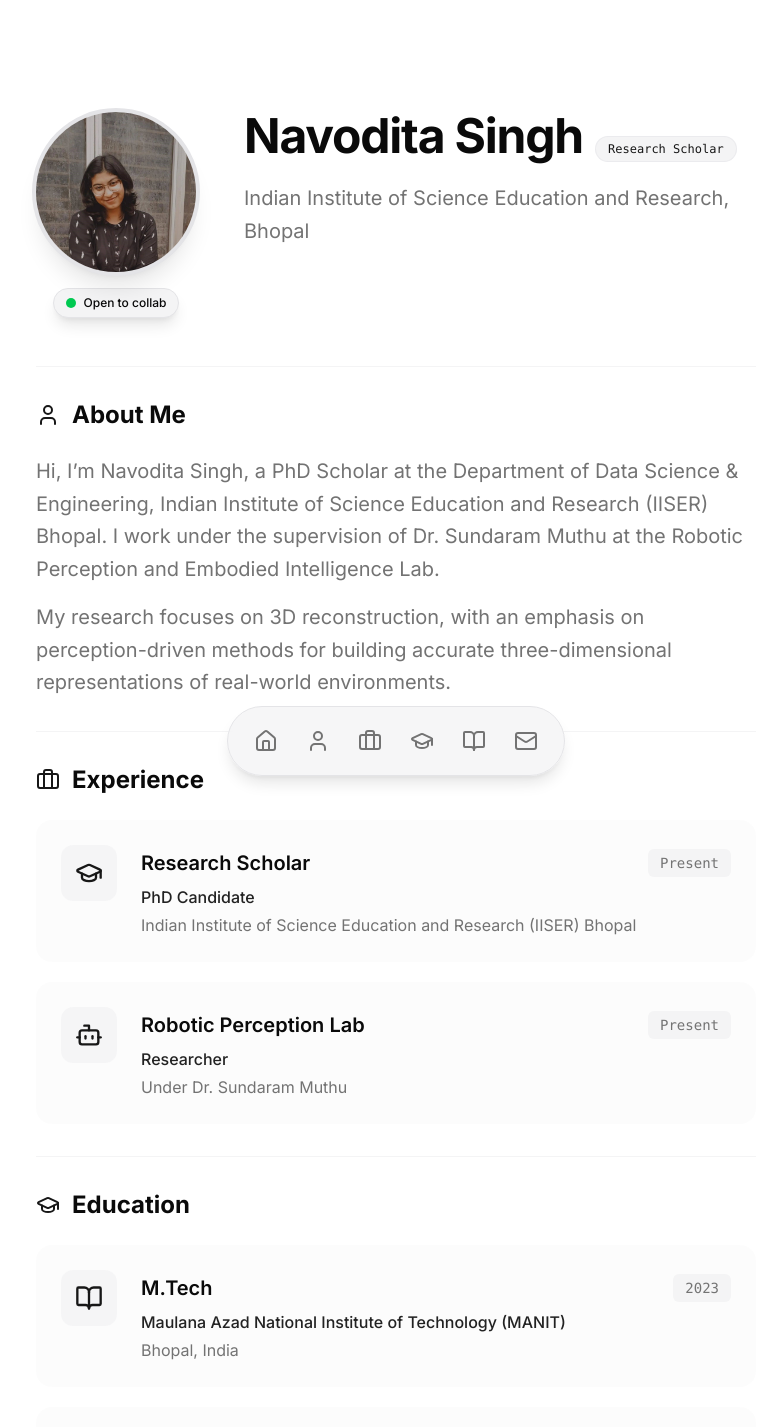
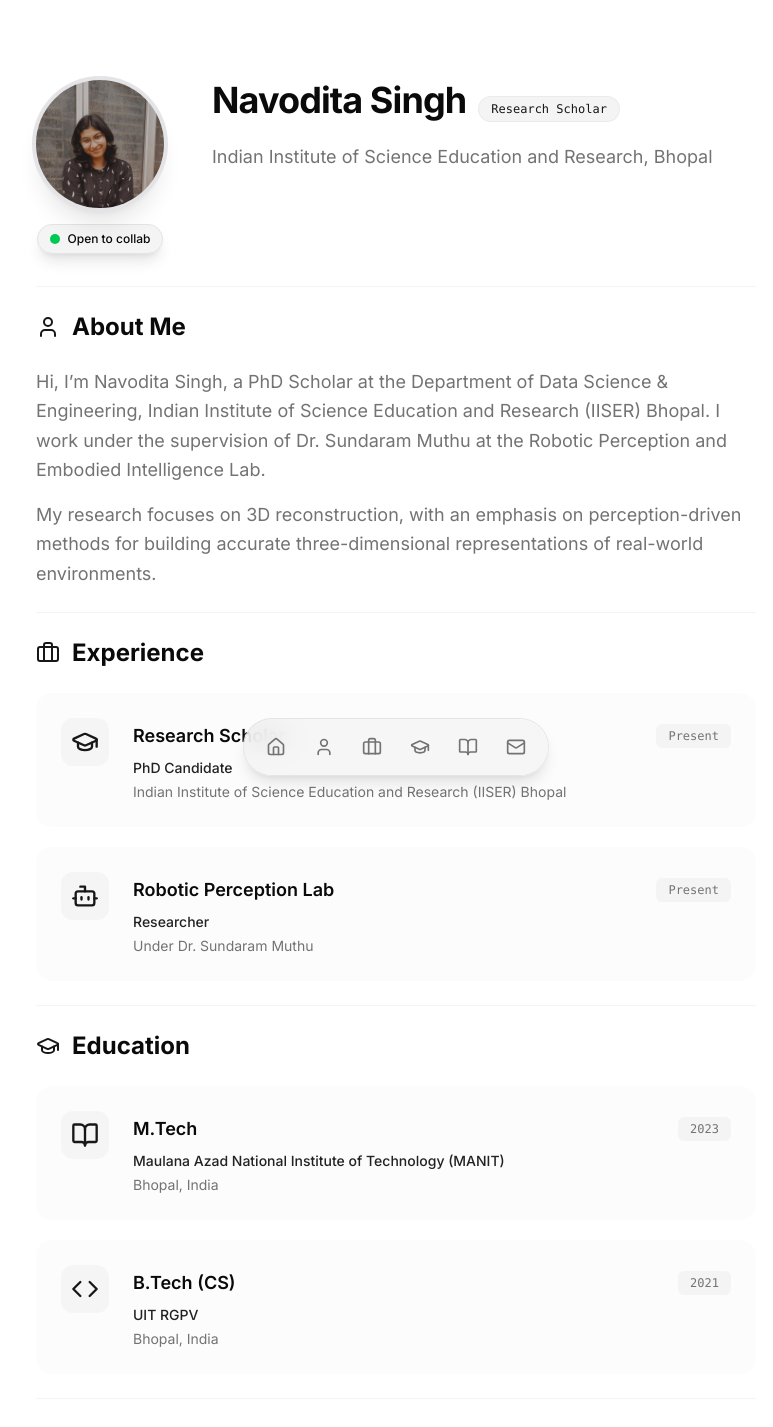
Before and after one commit to titanjagpreet/navo-pf, a Next.js app: page / in a window 1280 px wide. Shown: the top 1427 px of the page, without its empty margins (244-1017 px from the left). Built offline with nearby package versions, Linux system fonts and the light colour scheme.

Commit message:
updated desktop view

```diff
--- a/app/page.tsx
+++ b/app/page.tsx
@@ -24,13 +24,13 @@ export default function Home() {
 
       {/* Floating Dock Navigation */}
       <nav className="fixed bottom-6 left-1/2 -translate-x-1/2 z-50 w-full max-w-fit px-4">
-        <div className="flex items-center gap-1 sm:gap-2 px-2 py-2 sm:px-4 sm:py-3 rounded-full border border-border bg-card/80 backdrop-blur-md shadow-lg ring-1 ring-white/10 overflow-x-auto max-w-full [&::-webkit-scrollbar]:hidden [-ms-overflow-style:'none'] [scrollbar-width:'none']">
-          <DockLink href="#" icon={<HomeIcon className="w-5 h-5 sm:w-6 sm:h-6" />} label="Home" />
-          <DockLink href="#about" icon={<User className="w-5 h-5 sm:w-6 sm:h-6" />} label="About" />
-          <DockLink href="#affiliation" icon={<Briefcase className="w-5 h-5 sm:w-6 sm:h-6" />} label="Experience" />
-          <DockLink href="#education" icon={<GraduationCap className="w-5 h-5 sm:w-6 sm:h-6" />} label="Education" />
-          <DockLink href="#research" icon={<BookOpen className="w-5 h-5 sm:w-6 sm:h-6" />} label="Research" />
-          <DockLink href="#contact" icon={<Mail className="w-5 h-5 sm:w-6 sm:h-6" />} label="Contact" />
+        <div className="flex items-center gap-1 sm:gap-2 px-2 py-2 sm:px-4 sm:py-3 lg:px-3 lg:py-2 rounded-full border border-border bg-card/80 backdrop-blur-md shadow-lg ring-1 ring-white/10 overflow-x-auto max-w-full [&::-webkit-scrollbar]:hidden [-ms-overflow-style:'none'] [scrollbar-width:'none']">
+          <DockLink href="#" icon={<HomeIcon className="w-5 h-5 sm:w-6 sm:h-6 lg:w-5 lg:h-5" />} label="Home" />
+          <DockLink href="#about" icon={<User className="w-5 h-5 sm:w-6 sm:h-6 lg:w-5 lg:h-5" />} label="About" />
+          <DockLink href="#affiliation" icon={<Briefcase className="w-5 h-5 sm:w-6 sm:h-6 lg:w-5 lg:h-5" />} label="Experience" />
+          <DockLink href="#education" icon={<GraduationCap className="w-5 h-5 sm:w-6 sm:h-6 lg:w-5 lg:h-5" />} label="Education" />
+          <DockLink href="#research" icon={<BookOpen className="w-5 h-5 sm:w-6 sm:h-6 lg:w-5 lg:h-5" />} label="Research" />
+          <DockLink href="#contact" icon={<Mail className="w-5 h-5 sm:w-6 sm:h-6 lg:w-5 lg:h-5" />} label="Contact" />
         </div>
       </nav>
 
@@ -38,13 +38,13 @@ export default function Home() {
 
         {/* Hero Section */}
         <header
-          className={`pt-20 sm:pt-28 pb-8 sm:pb-12 transition-all duration-700 ${
+          className={`pt-20 sm:pt-28 lg:pt-20 pb-8 sm:pb-12 lg:pb-8 transition-all duration-700 ${
             mounted ? "opacity-100 translate-y-0" : "opacity-0 translate-y-8"
           }`}
         >
           <div className="flex flex-col sm:flex-row items-center sm:items-start gap-6 sm:gap-12">
             <div className="flex flex-col items-center gap-4 shrink-0">
-              <div className="w-28 h-28 sm:w-40 sm:h-40 rounded-full bg-muted overflow-hidden ring-4 ring-border hover:ring-primary/50 transition-all duration-300 shadow-xl relative">
+              <div className="w-28 h-28 sm:w-40 sm:h-40 lg:w-32 lg:h-32 rounded-full bg-muted overflow-hidden ring-4 ring-border hover:ring-primary/50 transition-all duration-300 shadow-xl relative">
                 <Image
                   src="/profile.jpeg"
                   alt="Navodita Singh"
@@ -66,7 +66,7 @@ export default function Home() {
 
             <div className="text-center sm:text-left">
               <div className="flex flex-col sm:flex-row items-center sm:items-baseline gap-2 sm:gap-3 mb-3 sm:mb-5">
-                <h1 className="text-3xl sm:text-4xl md:text-5xl font-bold tracking-tight glow-text">
+                <h1 className="text-3xl sm:text-4xl md:text-5xl lg:text-4xl font-bold tracking-tight glow-text">
                   Navodita Singh
                 </h1>
                 <span className="px-2.5 py-0.5 sm:px-3 sm:py-1 rounded-full bg-secondary text-secondary-foreground text-[10px] sm:text-xs font-mono border border-border/50 font-medium">
@@ -74,7 +74,7 @@ export default function Home() {
                 </span>
               </div>
 
-              <p className="text-base sm:text-lg md:text-xl text-muted-foreground max-w-2xl leading-relaxed">
+              <p className="text-base sm:text-lg md:text-xl lg:text-lg text-muted-foreground max-w-2xl leading-relaxed">
                 Indian Institute of Science Education and Research, Bhopal
               </p>
             </div>
@@ -82,12 +82,12 @@ export default function Home() {
         </header>
 
         {/* About Section */}
-        <section id="about" className="py-6 sm:py-8 border-t border-border/40">
+        <section id="about" className="py-6 sm:py-8 lg:py-6 border-t border-border/40">
           <h2 className="text-xl sm:text-2xl font-bold mb-4 sm:mb-6 flex items-center gap-2 sm:gap-3">
             <User className="w-5 h-5 sm:w-6 sm:h-6 text-primary" />
             About Me
           </h2>
-          <div className="prose prose-invert max-w-none text-muted-foreground leading-relaxed text-base sm:text-lg md:text-xl">
+          <div className="prose prose-invert max-w-none text-muted-foreground leading-relaxed text-base sm:text-lg md:text-xl lg:text-lg">
             <p className="mb-4">
               Hi, I’m Navodita Singh, a PhD Scholar at the Department of Data Science & Engineering, Indian Institute of Science Education and Research (IISER) Bhopal. I work under the supervision of Dr. Sundaram Muthu at the Robotic Perception and Embodied Intelligence Lab.
             </p>
@@ -98,7 +98,7 @@ export default function Home() {
         </section>
 
         {/* Experience / Affiliation Section */}
-        <section id="affiliation" className="py-6 sm:py-8 border-t border-border/40">
+        <section id="affiliation" className="py-6 sm:py-8 lg:py-6 border-t border-border/40">
           <h2 className="text-xl sm:text-2xl font-bold mb-4 sm:mb-6 flex items-center gap-2 sm:gap-3">
             <Briefcase className="w-5 h-5 sm:w-6 sm:h-6 text-primary" />
             Experience
@@ -123,7 +123,7 @@ export default function Home() {
         </section>
 
         {/* Education Section */}
-        <section id="education" className="py-6 sm:py-8 border-t border-border/40">
+        <section id="education" className="py-6 sm:py-8 lg:py-6 border-t border-border/40">
           <h2 className="text-xl sm:text-2xl font-bold mb-4 sm:mb-6 flex items-center gap-2 sm:gap-3">
             <GraduationCap className="w-5 h-5 sm:w-6 sm:h-6 text-primary" />
             Education
@@ -148,7 +148,7 @@ export default function Home() {
         </section>
 
         {/* Research Interests (Tech Stack Style) */}
-        <section id="research" className="py-6 sm:py-8 border-t border-border/40">
+        <section id="research" className="py-6 sm:py-8 lg:py-6 border-t border-border/40">
           <h2 className="text-xl sm:text-2xl font-bold mb-4 sm:mb-6 flex items-center gap-2 sm:gap-3">
             <BookOpen className="w-5 h-5 sm:w-6 sm:h-6 text-primary" />
             Research Interests
@@ -165,7 +165,7 @@ export default function Home() {
         </section>
 
         {/* Contact Section */}
-        <section id="contact" className="py-16 sm:py-20 border-t border-border/40 text-center">
+        <section id="contact" className="py-16 sm:py-20 lg:py-16 border-t border-border/40 text-center">
           <div className="inline-block px-2.5 py-0.5 sm:px-3 sm:py-1 rounded-full bg-secondary text-[10px] sm:text-xs font-medium mb-4 sm:mb-6 tracking-wide">
             CONTACT
           </div>
@@ -223,16 +223,16 @@ function TechPill({ icon, label }: { icon: string; label: string }) {
 function ExperienceCard({ title, role, org, date, icon }: { title: string; role: string; org: string; date: string; icon: React.ReactNode }) {
   return (
     <div className="flex items-start gap-4 sm:gap-6 p-5 sm:p-6 rounded-2xl bg-card/30 hover:bg-card/80 transition-all border border-transparent hover:border-primary/20 group hover:shadow-lg">
-      <div className="w-12 h-12 sm:w-14 sm:h-14 rounded-xl bg-secondary/80 flex items-center justify-center text-primary shrink-0 group-hover:scale-110 transition-transform duration-300">
+      <div className="w-12 h-12 sm:w-14 sm:h-14 lg:w-12 lg:h-12 rounded-xl bg-secondary/80 flex items-center justify-center text-primary shrink-0 group-hover:scale-110 transition-transform duration-300">
         {icon}
       </div>
       <div className="flex-1 min-w-0 pt-0.5 sm:pt-1">
         <div className="flex flex-col sm:flex-row sm:items-center justify-between gap-1 mb-1.5 sm:mb-2">
-          <h3 className="font-semibold text-foreground text-lg sm:text-xl truncate">{title}</h3>
-          <span className="text-xs sm:text-sm text-muted-foreground font-mono bg-secondary px-2.5 py-0.5 sm:px-3 sm:py-1 rounded-md self-start sm:self-auto">{date}</span>
+          <h3 className="font-semibold text-foreground text-lg sm:text-xl lg:text-lg truncate">{title}</h3>
+          <span className="text-xs sm:text-sm lg:text-xs text-muted-foreground font-mono bg-secondary px-2.5 py-0.5 sm:px-3 sm:py-1 rounded-md self-start sm:self-auto">{date}</span>
         </div>
-        <p className="text-sm sm:text-base font-medium text-foreground/90 mb-0.5 sm:mb-1">{role}</p>
-        {org && <p className="text-sm sm:text-base text-muted-foreground">{org}</p>}
+        <p className="text-sm sm:text-base lg:text-sm font-medium text-foreground/90 mb-0.5 sm:mb-1">{role}</p>
+        {org && <p className="text-sm sm:text-base lg:text-sm text-muted-foreground">{org}</p>}
       </div>
     </div>
   );
```
